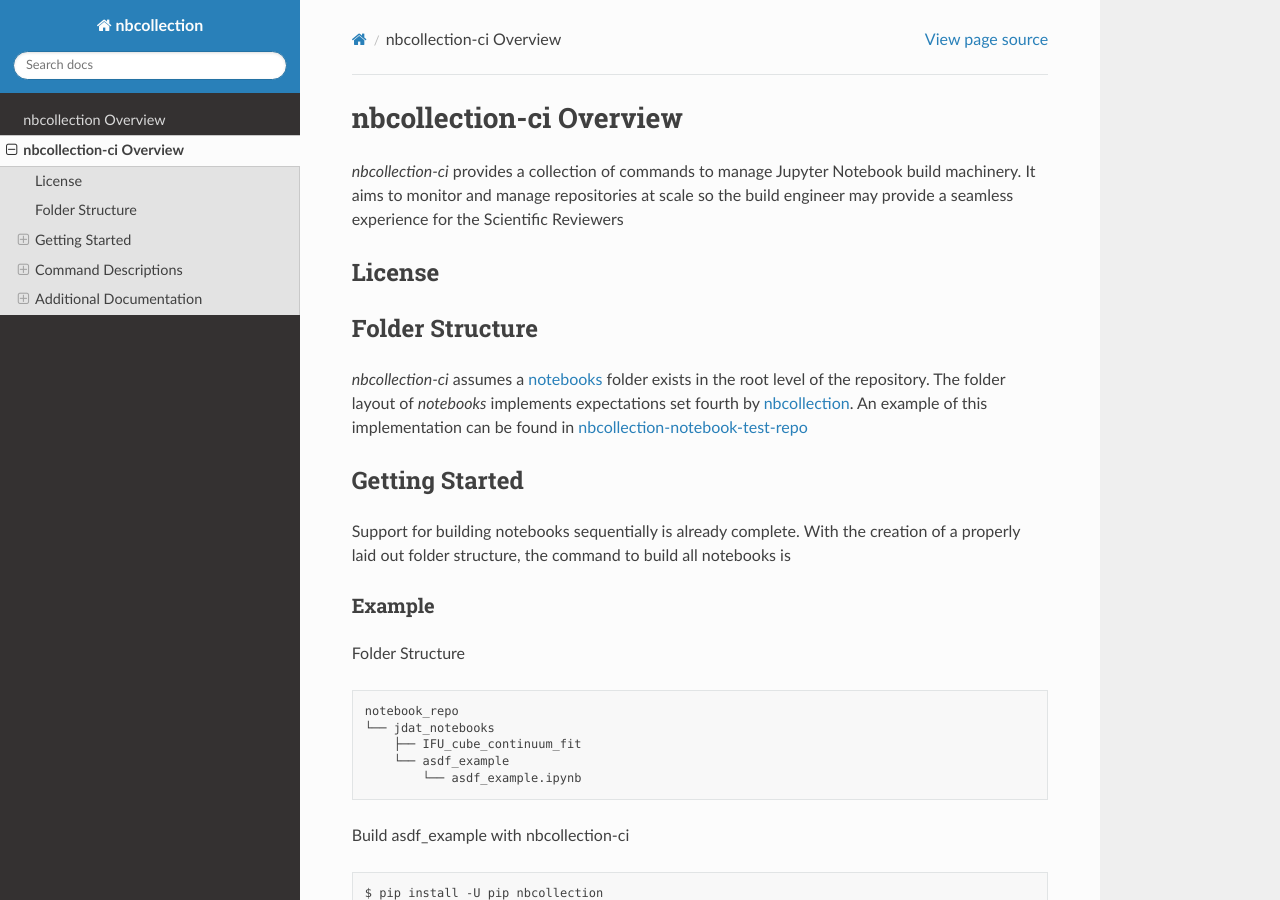
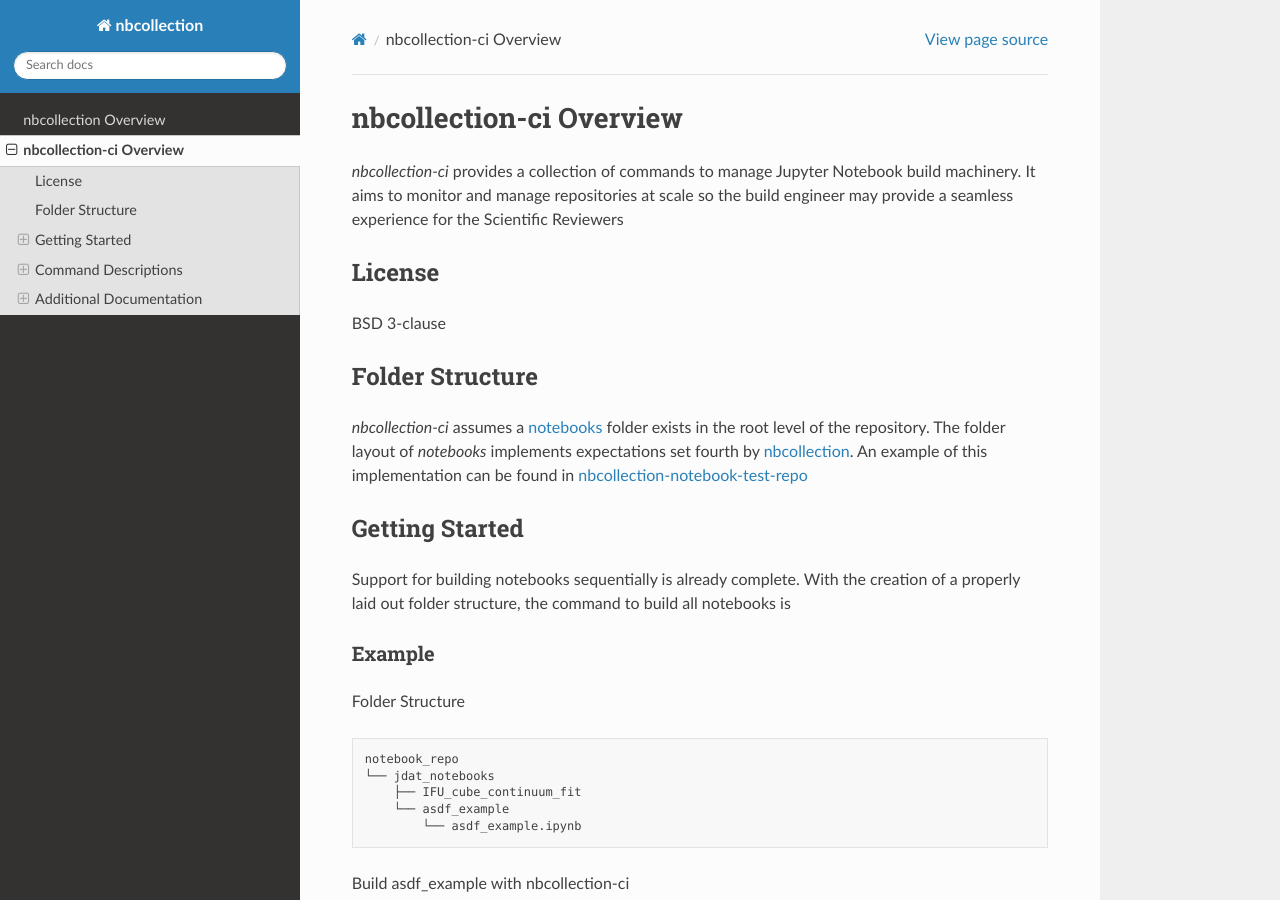
Before and after one commit to astropy/nbcollection, a Sphinx documentation site: the page built from docs/ci/index.rst, in a window 1280 px wide and 900 px high. Built offline with Sphinx 7.4.7 and the Read the Docs theme 2.0.0, drawn with Linux system fonts in a browser that asks for light colours; pages that are not in the unit, such as notebooks, are missing from menus.

Commit message:
Resolves https://github.com/astropy/nbcollection/pull/10#discussion_r469214911

```diff
--- a/docs/ci/index.rst
+++ b/docs/ci/index.rst
@@ -7,6 +7,8 @@
 
 License
 -------
+
+BSD 3-clause
 
 Folder Structure
 ----------------
```
